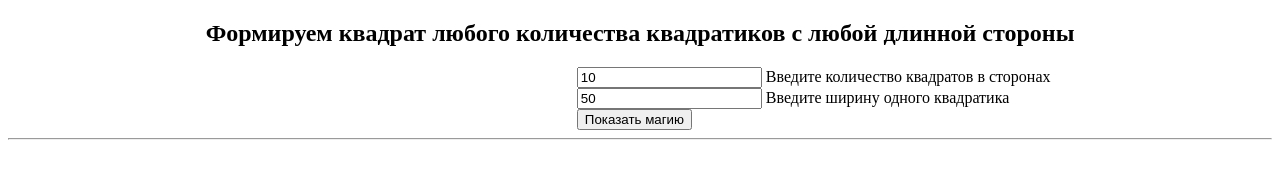
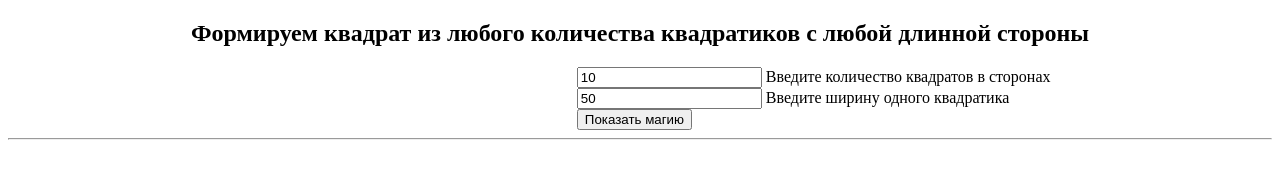
Before and after one commit to Chicloon/D3_Angular, a plain HTML site: page lesson1/homework.html in a window 1280 px wide. Drawn offline with Linux system fonts and the light colour scheme.

Commit message:
VS Code test 2

```diff
--- a/lesson1/homework.html
+++ b/lesson1/homework.html
@@ -25,7 +25,7 @@
 </head>
 
 <body>
-  <h2> Формируем квадрат любого  количества квадратиков с любой длинной стороны</h2>
+  <h2> Формируем квадрат из любого  количества квадратиков с любой длинной стороны</h2>
   <div class="main" )>
     <form id="form">
       <input type="number" name="rectNumber" value="10"> Введите количество квадратов в сторонах </input>
```
